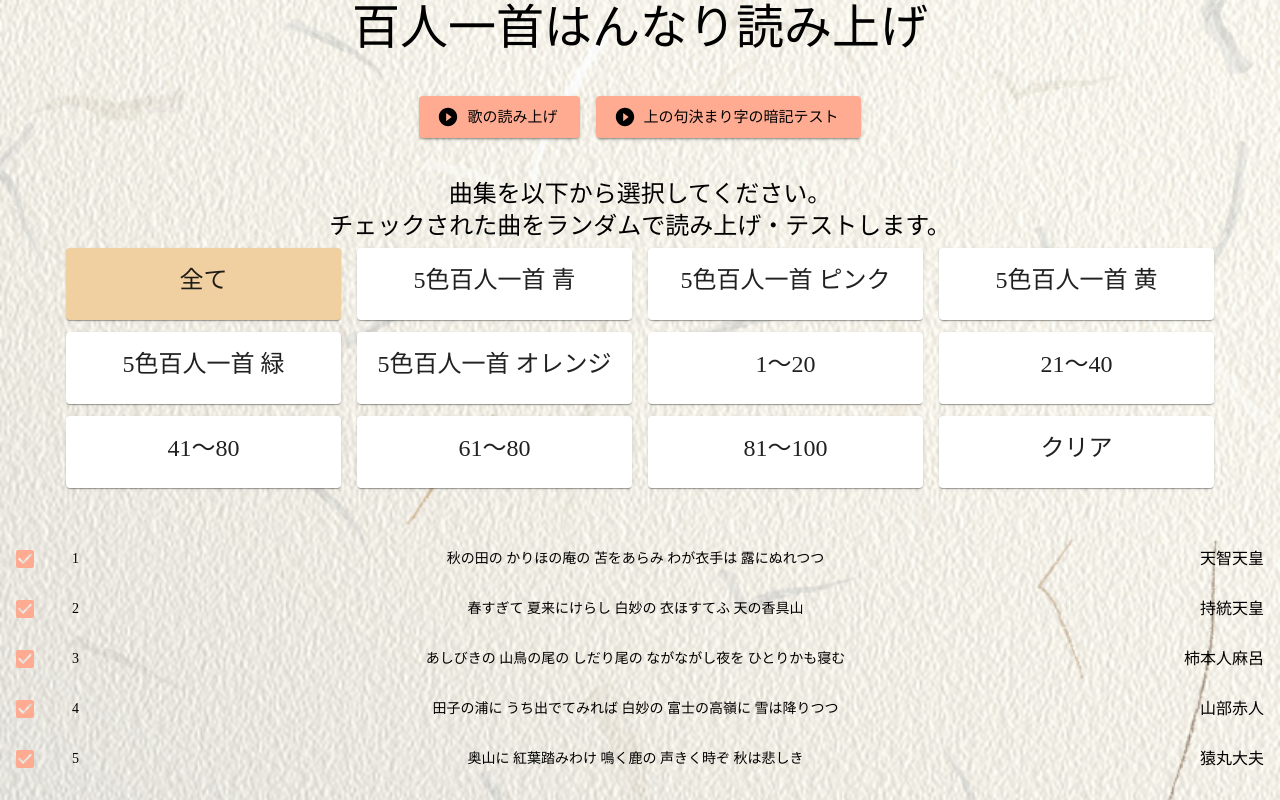
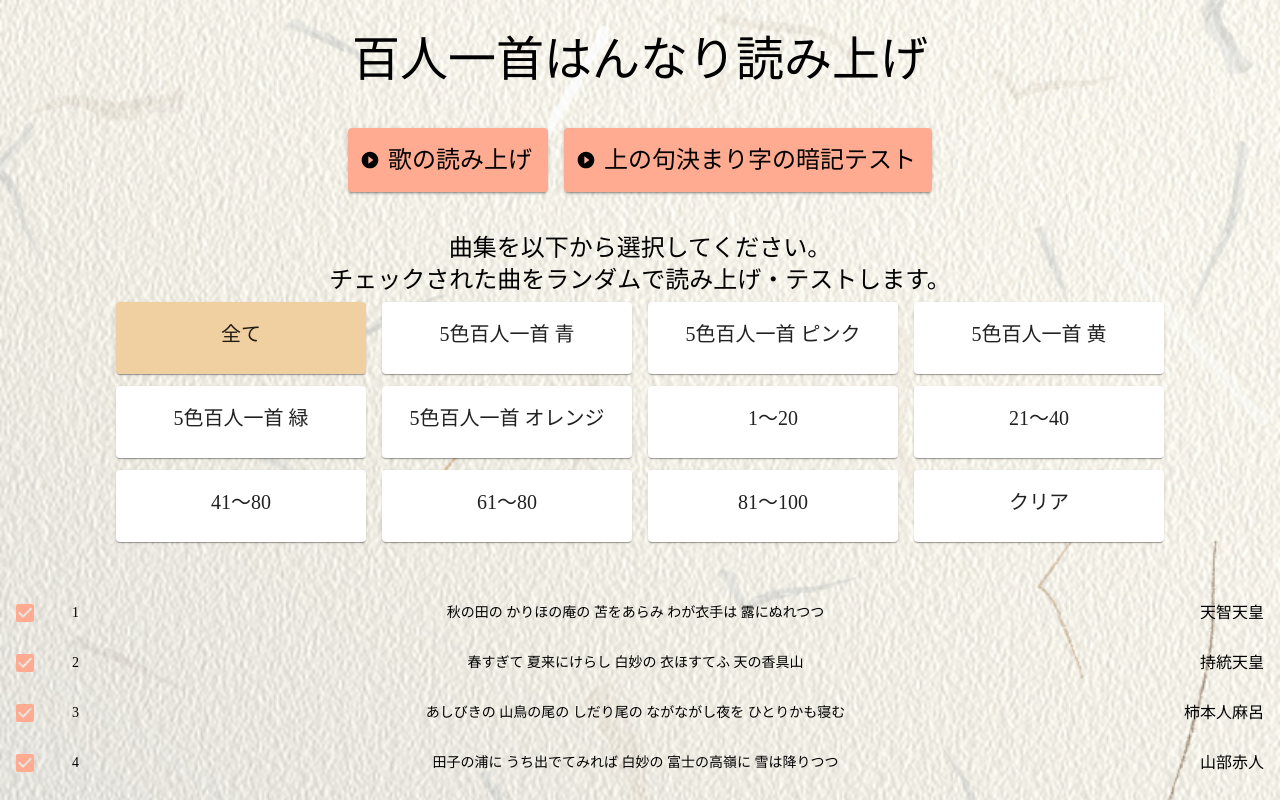
Before and after one commit to somurieengieer/Hyakuninisshu, a React (Create React App) app in the folder my-app/: page / in a window 1280 px wide. Shown: the top 800 px of the page. Built offline with nearby package versions, Linux system fonts and the light colour scheme.

Commit message:
再生ボタンを押しやすく修正

```diff
--- a/my-app/src/App.tsx
+++ b/my-app/src/App.tsx
@@ -20,7 +20,7 @@ function App() {
   return (
     <div className="App">
       <div>
-        <Typography variant='h3'>
+        <Typography variant='h3' className={classes.margin}>
           百人一首はんなり読み上げ
         </Typography>
 
--- a/my-app/src/features/player/PlayButton.tsx
+++ b/my-app/src/features/player/PlayButton.tsx
@@ -1,6 +1,6 @@
 import React from 'react';
 import {makeStyles} from "@material-ui/core/styles";
-import {Button} from "@material-ui/core";
+import {Button, Typography} from "@material-ui/core";
 import {theme} from "../../materialui/theme";
 import PlayCircleFilledIcon from '@material-ui/icons/PlayCircleFilled';
 
@@ -8,6 +8,7 @@ import PlayCircleFilledIcon from '@material-ui/icons/PlayCircleFilled';
 const useStyles = makeStyles({
   button: {
     margin: theme.spacing(1),
+    padding: theme.spacing(2),
   },
 });
 
@@ -27,9 +28,10 @@ export const PlayButton: React.FC<QuestionProps> =
         className={classes.button}
         startIcon={<PlayCircleFilledIcon/>}
         onClick={onClick}
-        size="large"
       >
-        {children}
+        <Typography variant="h5">
+          {children}
+        </Typography>
       </Button>
     )
   };
--- a/my-app/src/features/songArchive/SongArchive.tsx
+++ b/my-app/src/features/songArchive/SongArchive.tsx
@@ -8,7 +8,7 @@ import classNames from "classnames";
 
 const useStyles = makeStyles({
   root: {
-    minWidth: 275,
+    minWidth: 250,
   },
   active: {
     backgroundColor: '#F0D0A0',
@@ -46,7 +46,7 @@ export function SongArchive() {
               )
             }>
               <CardContent>
-                <Typography variant="h5" component="h2">
+                <Typography variant="h6">
                   {title}
                 </Typography>
               </CardContent>
```
